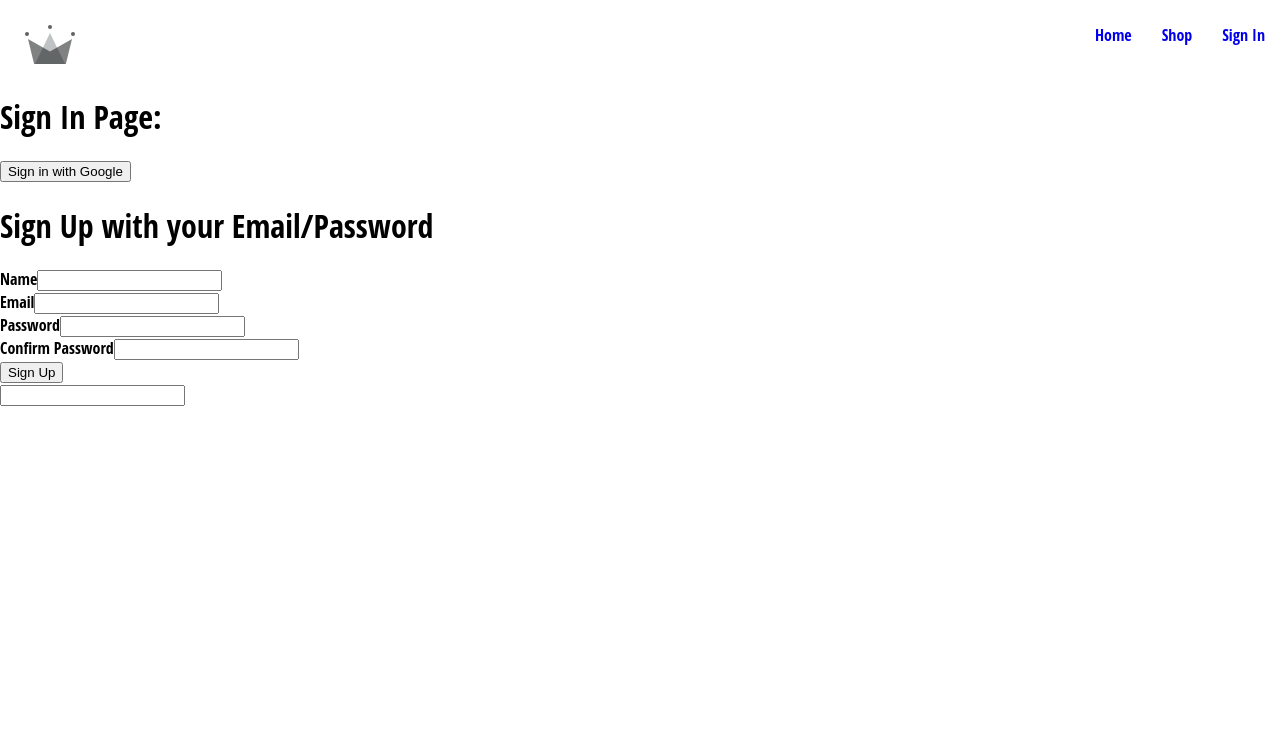
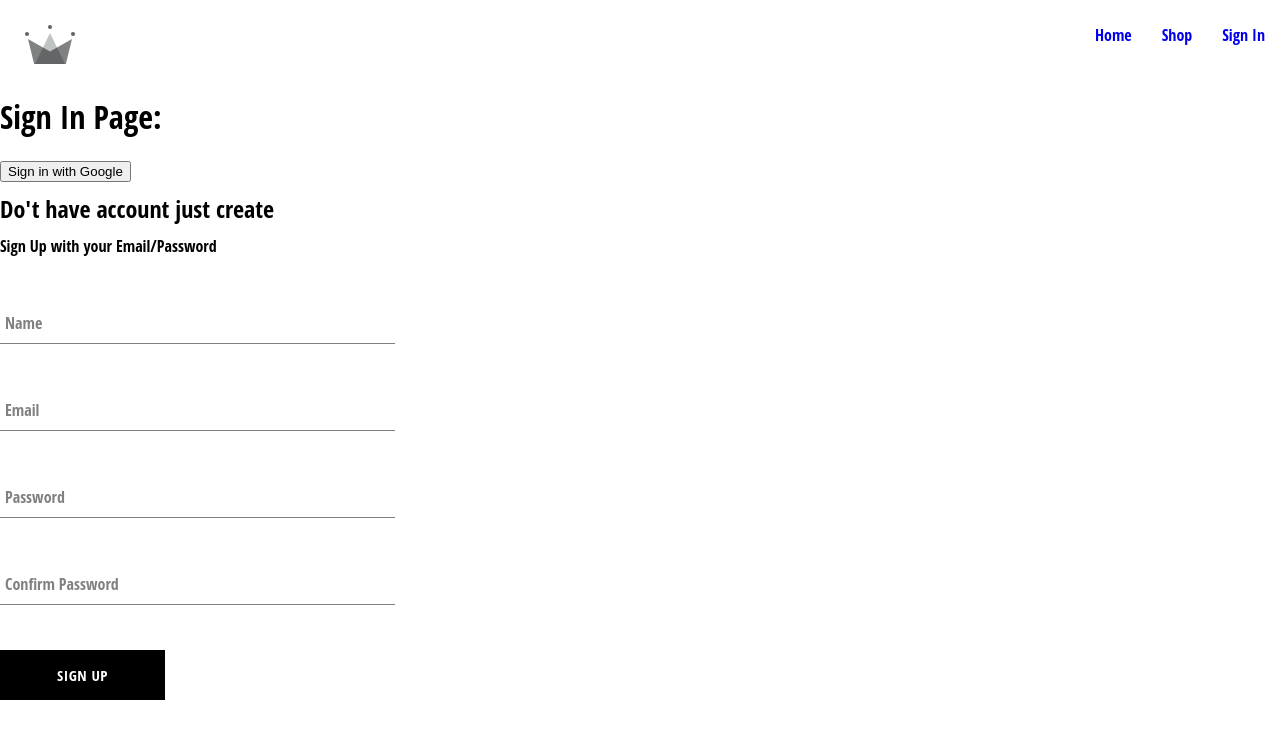
Before and after one commit to parasbagri/U-developer, a React (Create React App) app: page /SignIn in a window 1280 px wide. Shown: the top 738 px of the page. Built offline with nearby package versions, Linux system fonts and the light colour scheme.

Commit message:
Added Sign-up Comp, Form Input Comp, Button Comp, Their SCSS also

```diff
--- /dev/null
+++ b/src/components/button/button.component.jsx
@@ -0,0 +1,24 @@
+import { Fragment } from "react"
+import './button.styles.scss'
+
+/*
+we have 3 kind of button 1. default, 2. inverted, 3. google sign in, so whow we evaluvate this one button for 3 diirent type button
+
+*/
+// buttons variables
+const BUTTON_TYPE_CLASSES = {
+    google:  'google-sign-in',
+    inverted:'inverted'
+}
+const Button = ({children, buttonType, ...otherProps}) => {
+    return (
+        <Fragment>
+            <button className={`button-container ${BUTTON_TYPE_CLASSES[buttonType]}`} {...otherProps} type="submit">
+                {children}
+                {/* <i className="fas fa-shopping-cart"></i> */}
+            </button>
+        </Fragment>
+        )
+}
+
+export default Button;
--- /dev/null
+++ b/src/components/button/button.styles.scss
@@ -0,0 +1,46 @@
+.button-container {
+    min-width: 165px;
+    width: auto;
+    height: 50px;
+    letter-spacing: 0.5px;
+    line-height: 50px;
+    padding: 0 35px 0 35px;
+    font-size: 15px;
+    background-color: black;
+    color: white;
+    text-transform: uppercase;
+    font-family: 'Open Sans Condensed';
+    font-weight: bolder;
+    border: none;
+    cursor: pointer;
+    display: flex;
+    justify-content: center;
+
+    &:hover {
+      background-color: white;
+      color: black;
+      border: 1px solid black;
+    }
+
+    &.google-sign-in {
+      background-color: #4285f4;
+      color: white;
+
+      &:hover {
+        background-color: #357ae8;
+        border: none;
+      }
+    }
+
+    &.inverted {
+      background-color: white;
+      color: black;
+      border: 1px solid black;
+
+      &:hover {
+        background-color: black;
+        color: white;
+        border: none;
+      }
+    }
+  }
--- a/src/components/form-input/form-input.component.jsx
+++ b/src/components/form-input/form-input.component.jsx
@@ -1,4 +1,4 @@
-
+import './form-input.style.scss';
 
 // const FormInput = ({label, changeHandler,value}) =>{
 //     return (
@@ -10,12 +10,17 @@
 
 // }
 const FormInput = ({label, ...otherProps}) =>{
-    return (
-        <div>
-        <label>{label}</label>
-        <input {...otherProps} />
+    return  (
+        <div className="group">
+        <input className="form-input" {...otherProps} />
+         {label &&(
+         <label className={`${
+            otherProps.value.lenght? 'shrink' : ''} form-input-label`}
+            >{label}
+            </label>
+            )}
+
         </div>
     )
-
 }
 export default FormInput;
--- a/src/components/form-input/form-input.style.scss
+++ b/src/components/form-input/form-input.style.scss
@@ -0,0 +1,54 @@
+$sub-color: grey;
+$main-color: black;
+
+@mixin shrinkLabel {
+  top: -14px;
+  font-size: 12px;
+  color: $main-color;
+}
+
+.group {
+  position: relative;
+  margin: 45px 0;
+
+  .form-input {
+    background: none;
+    background-color: white;
+    color: $sub-color;
+    font-size: 18px;
+    padding: 10px 10px 10px 5px;
+    display: block;
+    width: 100%;
+    border: none;
+    border-radius: 0;
+    border-bottom: 1px solid $sub-color;
+    margin: 25px 0;
+
+    &:focus {
+      outline: none;
+    }
+
+    &:focus ~ .form-input-label {
+      @include shrinkLabel();
+    }
+  }
+
+  input[type='password'] {
+    letter-spacing: 0.3em;
+  }
+
+  .form-input-label {
+    color: $sub-color;
+    font-size: 16px;
+    font-weight: normal;
+    position: absolute;
+    pointer-events: none;
+    left: 5px;
+    top: 10px;
+    transition: 300ms ease all;
+
+    &.shrink {
+      @include shrinkLabel();
+    }
+  }
+}
--- a/src/components/sign-up-form/sign-up-form.component.jsx
+++ b/src/components/sign-up-form/sign-up-form.component.jsx
@@ -1,6 +1,8 @@
 import { Fragment, useState } from "react"
 import { createAuthUserWithEmailAndPass, createUserDocumentFromAuth } from "../../utils/firebase/firebase.utils"
 import FormInput from '../form-input/form-input.component'
+import './sign-up-form.styles.scss'
+import Button from "../button/button.component"
 
 const defaultFormFields = {
     displayName: '',
@@ -32,7 +34,7 @@
             await createUserDocumentFromAuth(user, {displayName}); // create user document in firestore
             resetFormField(); // reset form fields after successful signup
 
-    }catch(e){
+        }catch(e){
         if(e.code === 'auth/email-already-in-use')
         {
             alert('Email already in use, please try a different one.');
@@ -65,11 +67,12 @@
         const {name, value } = e.target
         setFormFields({...formFields, [name]:value })
     }
+      return (
 
-      return (
+        <div className="sign-up-container">
         <Fragment>
-         <h1> Sign Up with your Email/Password</h1>
-
+            <h2>Do't have account just create</h2>
+         <span> Sign Up with your Email/Password</span>
          <form onSubmit={handleSubmit}>
             {/* <label>Name</label> */}
             <FormInput label='Name' type="text" required onChange={handleChange} name='displayName' value={displayName}/>
@@ -83,14 +86,13 @@
             {/* <label>Confirm Password</label> */}
             <FormInput label='Confirm Password' type="password" required onChange={handleChange} name='confirmPassword' value={confirmPassword}/>
 
-            <button type="submit">Sign Up</button>
+            {/* <Button buttonType='google' type="submit">Sign Up</Button> */}
+            <Button type="submit">Sign Up</Button>
          </form>
-              <FormInput />
-        </Fragment>
+              {/* <FormInput /> */}
+         </Fragment>
+        </div>
         // this component will render form to sign up user with email and password
-
         )
 }
-
-
 export default SignUpFrom;
--- /dev/null
+++ b/src/components/sign-up-form/sign-up-form.styles.scss
@@ -0,0 +1,9 @@
+.sign-up-container{
+    display: flex;
+    flex-direction: column;
+    width: 380px;
+
+     h2{
+        margin: 10px 0;;
+     }
+}
```
